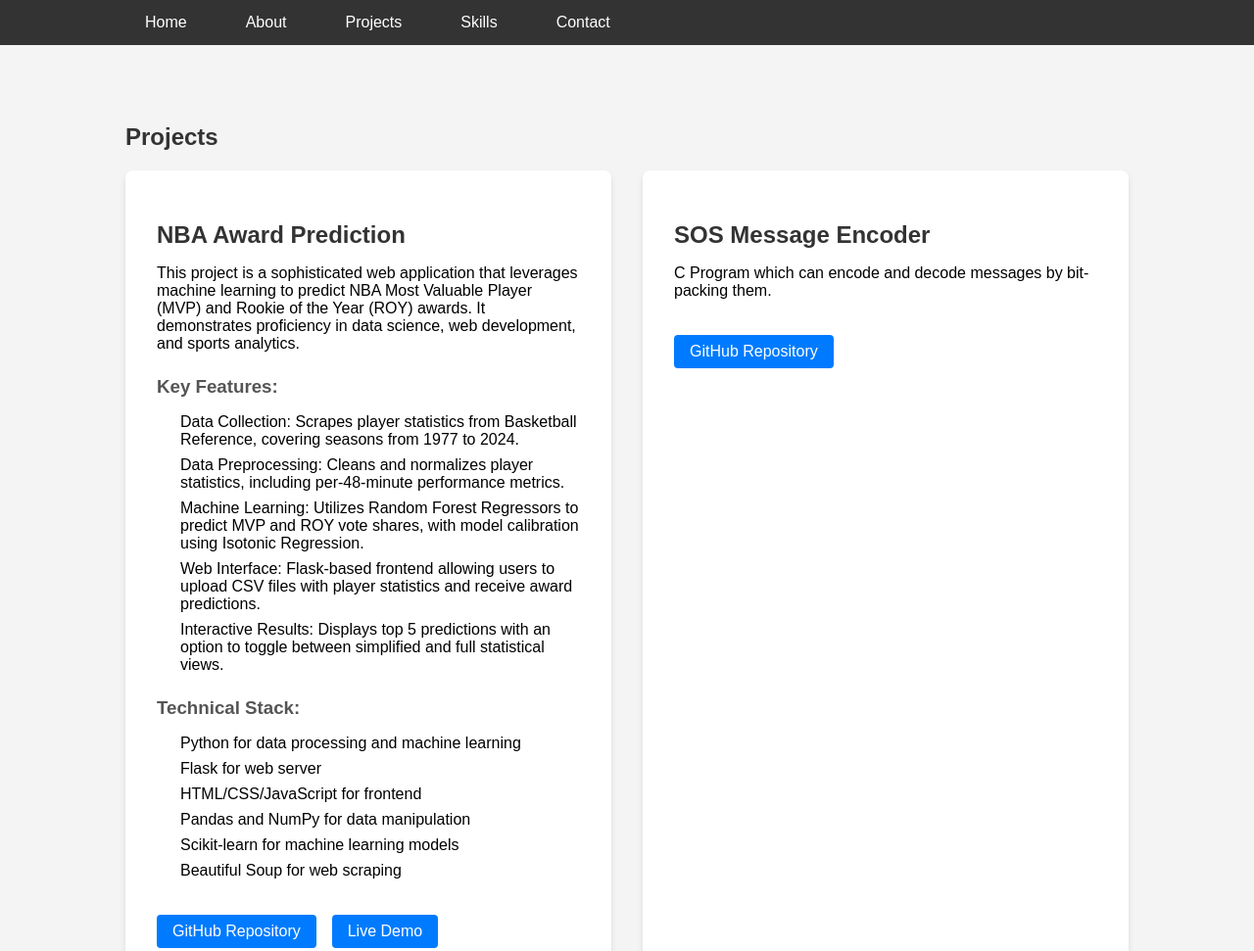
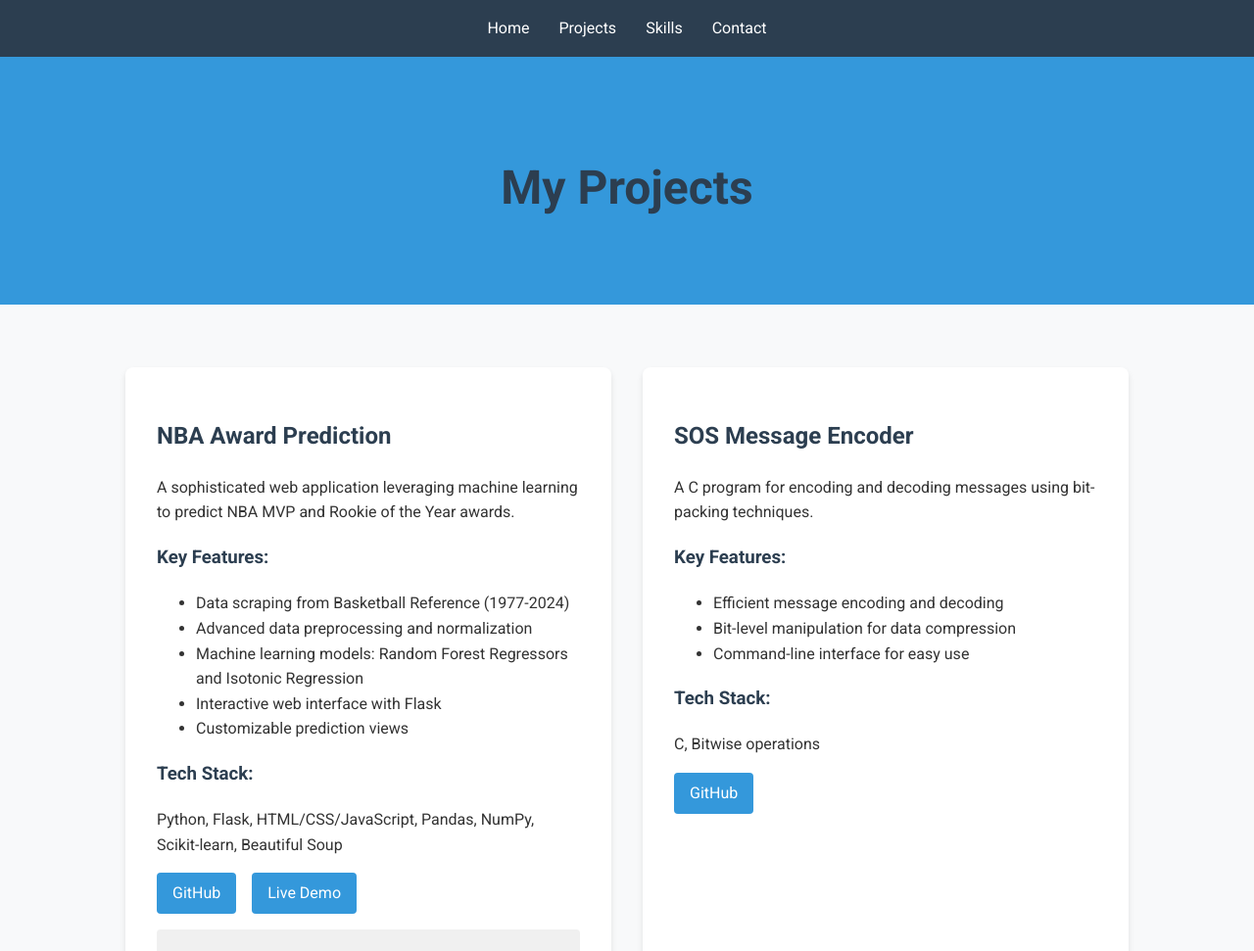
Before and after one commit to Conmcgr/portfolio-website, a plain HTML site: page projects.html in a window 1280 px wide. Shown: the top 971 px of the page at 98% size. Drawn offline with Linux system fonts and the light colour scheme.

Commit message:
updated look further

```diff
--- a/projects.html
+++ b/projects.html
@@ -3,6 +3,7 @@
 <head>
     <meta charset="UTF-8">
     <meta name="viewport" content="width=device-width, initial-scale=1.0">
+    <link rel="stylesheet" href="https://fonts.googleapis.com/css2?family=Roboto:wght@300;400;700&display=swap">
     <link rel="stylesheet" href="style.css">
     <title>Projects - Connor McGraw</title>
 </head>
@@ -11,39 +12,35 @@
         <div class="container">
             <ul>
                 <li><a href="index.html">Home</a></li>
-                <li><a href="about.html">About</a></li>
                 <li><a href="projects.html">Projects</a></li>
                 <li><a href="skills.html">Skills</a></li>
                 <li><a href="contact.html">Contact</a></li>
             </ul>
         </div>
     </nav>
+    <header class="hero">
+        <div class="container">
+            <h1>My Projects</h1>
+        </div>
+    </header>
     <section id="projects">
         <div class="container">
-            <h1>Projects</h1>
             <div class="project-grid">
                 <div class="project-card">
                     <h2>NBA Award Prediction</h2>
-                    <p>This project is a sophisticated web application that leverages machine learning to predict NBA Most Valuable Player (MVP) and Rookie of the Year (ROY) awards. It demonstrates proficiency in data science, web development, and sports analytics.</p>
+                    <p>A sophisticated web application leveraging machine learning to predict NBA MVP and Rookie of the Year awards.</p>
                     <h3>Key Features:</h3>
                     <ul>
-                        <li>Data Collection: Scrapes player statistics from Basketball Reference, covering seasons from 1977 to 2024.</li>
-                        <li>Data Preprocessing: Cleans and normalizes player statistics, including per-48-minute performance metrics.</li>
-                        <li>Machine Learning: Utilizes Random Forest Regressors to predict MVP and ROY vote shares, with model calibration using Isotonic Regression.</li>
-                        <li>Web Interface: Flask-based frontend allowing users to upload CSV files with player statistics and receive award predictions.</li>
-                        <li>Interactive Results: Displays top 5 predictions with an option to toggle between simplified and full statistical views.</li>
+                        <li>Data scraping from Basketball Reference (1977-2024)</li>
+                        <li>Advanced data preprocessing and normalization</li>
+                        <li>Machine learning models: Random Forest Regressors and Isotonic Regression</li>
+                        <li>Interactive web interface with Flask</li>
+                        <li>Customizable prediction views</li>
                     </ul>
-                    <h3>Technical Stack:</h3>
-                    <ul>
-                        <li>Python for data processing and machine learning</li>
-                        <li>Flask for web server</li>
-                        <li>HTML/CSS/JavaScript for frontend</li>
-                        <li>Pandas and NumPy for data manipulation</li>
-                        <li>Scikit-learn for machine learning models</li>
-                        <li>Beautiful Soup for web scraping</li>
-                    </ul>
+                    <h3>Tech Stack:</h3>
+                    <p>Python, Flask, HTML/CSS/JavaScript, Pandas, NumPy, Scikit-learn, Beautiful Soup</p>
                     <div class="project-links">
-                        <a href="https://github.com/Conmcgr/NBA-award-prediction" target="_blank" class="button">GitHub Repository</a>
+                        <a href="https://github.com/Conmcgr/NBA-award-prediction" target="_blank" class="button">GitHub</a>
                         <a href="https://nba-award-prediction.onrender.com" target="_blank" class="button">Live Demo</a>
                     </div>
                     <div class="project-images">
@@ -53,13 +50,18 @@
                 </div>
                 <div class="project-card">
                     <h2>SOS Message Encoder</h2>
-                    <p>C Program which can encode and decode messages by bit-packing them.</p>
+                    <p>A C program for encoding and decoding messages using bit-packing techniques.</p>
+                    <h3>Key Features:</h3>
+                    <ul>
+                        <li>Efficient message encoding and decoding</li>
+                        <li>Bit-level manipulation for data compression</li>
+                        <li>Command-line interface for easy use</li>
+                    </ul>
+                    <h3>Tech Stack:</h3>
+                    <p>C, Bitwise operations</p>
                     <div class="project-links">
-                        <a href="https://github.com/Conmcgr/sos-message-encoder" target="_blank" class="button">GitHub Repository</a>
+                        <a href="https://github.com/Conmcgr/sos-message-encoder" target="_blank" class="button">GitHub</a>
                     </div>
-                    <!-- Add a screenshot or image related to this project here -->
-                    <!-- Example: -->
-                    <!-- <img src="path/to/sos-message-encoder-screenshot.jpg" alt="sos-message-encoder" class="project-image"> -->
                 </div>
             </div>
         </div>
--- a/style.css
+++ b/style.css
@@ -1,98 +1,91 @@
 body {
-    font-family: 'Arial', sans-serif;
+    font-family: 'Roboto', sans-serif;
     margin: 0;
     padding: 0;
-    background: #f4f4f4;
-}
-
-nav {
-    background: #333;
-}
-
-nav .container {
-    display: flex;
-    justify-content: space-between;
-    align-items: center;
-    padding: 0 20px;
-}
-
-nav ul {
-    list-style: none;
-    display: flex;
-    margin: 0;
-    padding: 0;
-}
-
-nav ul li {
-    margin-right: 20px;
-}
-
-nav ul li a {
-    color: white;
-    text-decoration: none;
-    padding: 14px 20px;
-    display: inline-block;
-}
-
-nav ul li a:hover {
-    background: #575757;
-}
-
-section {
-    padding: 60px 0;
+    background-color: #f8f9fa;
+    color: #333;
+    line-height: 1.6;
 }
 
 .container {
     width: 80%;
-    margin: auto;
+    max-width: 1200px;
+    margin: 0 auto;
+    padding: 0 20px;
 }
 
-h1, h2 {
-    color: #333;
+nav {
+    background-color: #2c3e50;
+    padding: 1rem 0;
+    position: sticky;
+    top: 0;
+    z-index: 1000;
 }
 
-ul {
-    list-style: none;
+nav ul {
+    list-style-type: none;
     padding: 0;
+    margin: 0;
+    display: flex;
+    justify-content: center;
 }
 
-.button {
-    display: inline-block;
-    padding: 10px 20px;
-    color: white;
-    background: #333;
-    text-decoration: none;
-    border-radius: 5px;
-    margin-top: 20px;
+nav ul li {
+    margin: 0 15px;
 }
 
-.button:hover {
-    background: #575757;
+nav ul li a {
+    color: #fff;
+    text-decoration: none;
+    font-weight: 500;
+    transition: color 0.3s ease;
+}
+
+nav ul li a:hover {
+    color: #3498db;
+}
+
+.hero {
+    background-color: #3498db;
+    color: #fff;
+    text-align: center;
+    padding: 4rem 0;
+}
+
+.hero h1 {
+    font-size: 3rem;
+    margin-bottom: 1rem;
+}
+
+.hero p {
+    font-size: 1.2rem;
+    max-width: 600px;
+    margin: 0 auto;
+}
+
+section {
+    padding: 4rem 0;
+}
+
+h1, h2, h3 {
+    color: #2c3e50;
 }
 
 .profile-photo {
-    max-width: 150px;
+    width: 200px;
+    height: 200px;
     border-radius: 50%;
-    margin-top: 20px;
+    object-fit: cover;
+    margin-right: 2rem;
 }
 
-.project-image {
-    max-width: 100%;
-    height: auto;
-    margin-top: 20px;
+.about-content {
+    display: flex;
+    align-items: flex-start;
 }
 
-.skill-logo {
-    max-width: 50px;
-    margin-right: 10px;
-}
-
-.project-image {
-    max-width: 100%;
-    height: auto;
-    margin-top: 20px;
-    border: 1px solid #ccc;
-    border-radius: 5px;
+.about-text {
+    flex: 1;
 }
 
 .project-grid {
@@ -102,7 +95,7 @@ ul {
 }
 
 .project-card {
-    background: white;
+    background-color: #fff;
     border-radius: 8px;
     box-shadow: 0 4px 6px rgba(0, 0, 0, 0.1);
     padding: 2rem;
@@ -113,30 +106,24 @@ ul {
     transform: translateY(-5px);
 }
 
-.project-card h2 {
-    color: #333;
-    margin-bottom: 1rem;
-}
-
-.project-card h3 {
-    color: #555;
-    margin-top: 1.5rem;
-    margin-bottom: 0.5rem;
-}
-
-.project-card ul {
-    padding-left: 1.5rem;
-    margin-bottom: 1rem;
-}
-
-.project-card li {
-    margin-bottom: 0.5rem;
-}
-
 .project-links {
     display: flex;
     gap: 1rem;
     margin-top: 1rem;
+}
+
+.button {
+    display: inline-block;
+    padding: 0.5rem 1rem;
+    background-color: #3498db;
+    color: #fff;
+    text-decoration: none;
+    border-radius: 4px;
+    transition: background-color 0.3s ease;
+}
+
+.button:hover {
+    background-color: #2980b9;
 }
 
 .project-images {
@@ -152,16 +139,39 @@ ul {
     border-radius: 4px;
 }
 
-.button {
-    display: inline-block;
-    padding: 0.5rem 1rem;
-    background-color: #007bff;
-    color: white;
-    text-decoration: none;
-    border-radius: 4px;
-    transition: background-color 0.3s ease;
+.skills-list {
+    display: grid;
+    grid-template-columns: repeat(auto-fit, minmax(200px, 1fr));
+    gap: 1rem;
+    list-style-type: none;
+    padding: 0;
 }
 
-.button:hover {
-    background-color: #0056b3;
+.skills-list li {
+    display: flex;
+    align-items: center;
+    background-color: #fff;
+    padding: 1rem;
+    border-radius: 8px;
+    box-shadow: 0 2px 4px rgba(0, 0, 0, 0.1);
 }
+
+.skill-logo {
+    width: 40px;
+    height: 40px;
+    margin-right: 1rem;
+    object-fit: contain;
+}
+
+.contact-info {
+    display: grid;
+    grid-template-columns: repeat(auto-fit, minmax(250px, 1fr));
+    gap: 2rem;
+}
+
+.contact-item {
+    background-color: #fff;
+    padding: 2rem;
+    border-radius: 8px;
+    box-shadow: 0 4px 6px rgba(0, 0, 0, 0.1);
+}
```
Also changed, not shown: contact.html (+20 -5 lines), index.html (+18 -6 lines), skills.html (+15 -11 lines).
